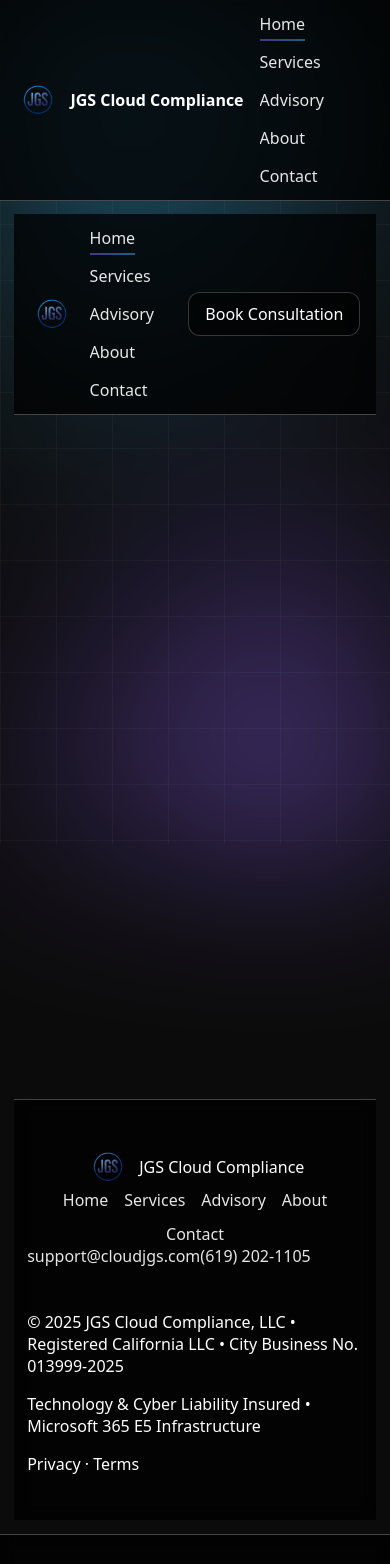
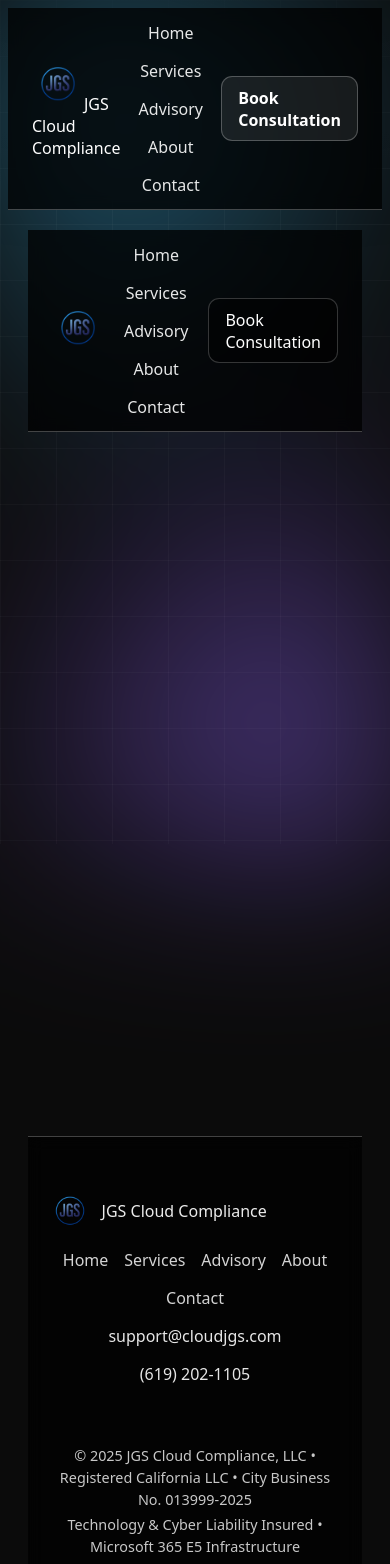
Before and after one commit to jspears80/jgs, a Next.js app: page / in a window 390 px wide. Shown: the top 1564 px of the page. Built offline with nearby package versions, Linux system fonts and the light colour scheme.

Commit message:
Update globals.css

```diff
--- a/app/globals.css
+++ b/app/globals.css
@@ -1,346 +1,427 @@
-/* =========  GLOBAL VARIABLES  ========= */
-:root{
-  --bg:#0b0b0b; --fg:#ffffff;
-  --muted:rgba(255,255,255,.20); --muted-2:rgba(255,255,255,.25);
-  --accent-purple:rgba(139,92,246,.60); --accent-blue:rgba(56,189,248,.55);
-  --soft:rgba(0,0,0,.55);
-  --radius:1.1rem;
-  --ring:rgba(139,92,246,.35); --ring2:rgba(56,189,248,.25);
-  --shadow:0 10px 30px rgba(0,0,0,.35);
+/* ======================================================
+   GLOBAL THEME
+   ====================================================== */
+:root {
+  --bg: #0b0b0b;
+  --fg: #ffffff;
+  --muted: rgba(255, 255, 255, 0.2);
+  --muted-2: rgba(255, 255, 255, 0.25);
+  --accent-purple: rgba(139, 92, 246, 0.6);
+  --accent-blue: rgba(56, 189, 248, 0.55);
+  --radius: 1rem;
+  --shadow: 0 8px 28px rgba(0, 0, 0, 0.35);
 }
 
-/* =========  BASE  ========= */
-*{box-sizing:border-box}
-html,body,#root{height:100%}
-html{overflow-y:scroll; scroll-behavior:smooth}
-body{
-  margin:0; min-height:100%;
-  background:var(--bg); color:var(--fg);
-  font-family:system-ui,-apple-system,"Segoe UI",Roboto,Helvetica,Arial,sans-serif;
-  -webkit-font-smoothing:antialiased; -moz-osx-font-smoothing:grayscale;
+/* ======================================================
+   BASE
+   ====================================================== */
+*,
+*::before,
+*::after {
+  box-sizing: border-box;
 }
-a{color:inherit; text-decoration:none}
-a:focus,.btn:focus{outline:none}
 
-/* =========  BACKGROUND EFFECTS  ========= */
-body::before{
-  content:""; position:fixed; inset:0; z-index:0; pointer-events:none;
+html,
+body {
+  height: 100%;
+  background: var(--bg);
+  color: var(--fg);
+  font-family: system-ui, -apple-system, "Segoe UI", Roboto, Helvetica, Arial, sans-serif;
+  -webkit-font-smoothing: antialiased;
+  -moz-osx-font-smoothing: grayscale;
+  scroll-behavior: smooth;
+}
+
+a {
+  color: inherit;
+  text-decoration: none;
+  transition: opacity 0.2s ease;
+}
+a:hover {
+  opacity: 0.9;
+}
+
+/* ======================================================
+   BACKGROUND EFFECTS
+   ====================================================== */
+body::before {
+  content: "";
+  position: fixed;
+  inset: 0;
+  z-index: 0;
+  pointer-events: none;
   background:
     radial-gradient(1200px 500px at 50% -6%, #0b0b0b 0%, transparent 62%),
-    linear-gradient(to right, rgba(255,255,255,.12) 1px, transparent 1px),
-    linear-gradient(to bottom, rgba(255,255,255,.12) 1px, transparent 1px);
-  background-size:auto,56px 56px,56px 56px; opacity:.3;
-}
-body::after{
-  content:""; position:fixed; inset:0; z-index:0; pointer-events:none;
-  background:
-    radial-gradient(44rem 44rem at 10% 2%, var(--accent-blue), transparent 70%),
-    radial-gradient(38rem 38rem at 90% 100%, var(--accent-purple), transparent 70%);
-  filter:blur(88px); mix-blend-mode:screen; animation:flarePulse 14s ease-in-out infinite alternate;
-}
-@keyframes flarePulse{from{transform:scale(1)} to{transform:scale(1.05)}}
-
-/* =========  TYPOGRAPHY  ========= */
-h1.hero{font-size:3rem; line-height:1.05; font-weight:800; margin:.25rem 0 .75rem; letter-spacing:-.015em}
-@media (max-width:900px){h1.hero{font-size:2.2rem}}
-@media (max-width:520px){h1.hero{font-size:1.9rem}}
-p.lead{opacity:.9; margin:.25rem 0 1rem; font-size:1.1rem; line-height:1.5}
-@media (max-width:520px){p.lead{font-size:1rem}}
-.title-xl{font-size:1.35rem; font-weight:800; margin:0 0 .5rem}
-.eyebrow{
-  display:inline-block; font-size:.8rem; letter-spacing:.12em; text-transform:uppercase;
-  opacity:.8; margin-bottom:.35rem;
+    linear-gradient(to right, rgba(255, 255, 255, 0.1) 1px, transparent 1px),
+    linear-gradient(to bottom, rgba(255, 255, 255, 0.1) 1px, transparent 1px);
+  background-size: auto, 56px 56px, 56px 56px;
+  opacity: 0.3;
 }
 
-/* =========  LAYOUT HELPERS  ========= */
-.container{max-width:86rem; margin:0 auto; padding:2rem; position:relative; z-index:1}
-.section{padding:4rem 0; scroll-margin-top:4rem}
-.main{min-height:calc(100vh - 160px)}
-.home-grid{display:grid; grid-template-columns:1.2fr .9fr; gap:1.25rem}
-@media (max-width:900px){.home-grid{grid-template-columns:1fr}}
-@media (max-width:900px){
-  .section{padding:2.5rem 0}
-  .container{padding:.85rem}
-  .card.full{padding:1.25rem}
+body::after {
+  content: "";
+  position: fixed;
+  inset: 0;
+  z-index: 0;
+  pointer-events: none;
+  background:
+    radial-gradient(40rem 40rem at 10% 5%, var(--accent-blue), transparent 70%),
+    radial-gradient(38rem 38rem at 90% 95%, var(--accent-purple), transparent 70%);
+  filter: blur(90px);
+  mix-blend-mode: screen;
+  animation: pulse 14s ease-in-out infinite alternate;
+}
+@keyframes pulse {
+  from {
+    transform: scale(1);
+  }
+  to {
+    transform: scale(1.04);
+  }
 }
 
-/* =========  HEADER & NAV  ========= */
-.header{
-  position:sticky; top:0; z-index:1000;
-  background:rgba(0,0,0,.75); backdrop-filter:blur(8px);
-  border-bottom:1px solid var(--muted-2); padding-top:env(safe-area-inset-top);
-  transition: box-shadow .2s ease, border-color .2s ease, background .2s ease;
+/* ======================================================
+   TYPOGRAPHY
+   ====================================================== */
+h1.hero {
+  font-size: 3rem;
+  font-weight: 800;
+  line-height: 1.05;
+  letter-spacing: -0.02em;
+  margin: 0.25rem 0 1rem;
 }
-.header.scrolled{ box-shadow:0 8px 22px rgba(0,0,0,.35); border-color:rgba(255,255,255,.18); background:rgba(0,0,0,.82) }
-.header-row{
-  display:grid; align-items:center; gap:1rem; padding:.8rem 1rem;
-  grid-template-columns:auto 1fr auto; /* brand | nav | CTA */
+@media (max-width: 900px) {
+  h1.hero {
+    font-size: 2.2rem;
+  }
 }
-.brand{display:flex; align-items:center; gap:.65rem; font-weight:700; color:var(--fg)}
-.logo{height:58px; width:auto; display:block; vertical-align:middle}
-.tagline{display:none !important;} /* hide legacy text */
-.nav-links{display:flex; gap:1rem; flex-wrap:wrap; justify-content:center}
-.nav-links a{font-weight:500; opacity:.9; transition:opacity .2s ease; position:relative; white-space:nowrap}
-.nav-links a:hover{opacity:1}
-.nav-links a.nav-active::after,
-.nav-links a:hover::after{
-  content:""; position:absolute; left:0; right:0; bottom:-6px; height:2px;
-  background:linear-gradient(90deg,var(--accent-purple),var(--accent-blue)); opacity:.95;
+p.lead {
+  opacity: 0.9;
+  margin: 0.25rem 0 1.25rem;
+  font-size: 1.15rem;
+  line-height: 1.55;
 }
-.nav-right{display:flex; align-items:center; gap:.5rem}
-.btn-cta{
-  border:1px solid rgba(255,255,255,.32);
-  background:rgba(255,255,255,.10);
-  font-weight:600; border-radius:.7rem; transition:all .25s ease;
-}
-.btn-cta:hover{ background:rgba(255,255,255,.16); border-color:rgba(255,255,255,.5); transform:translateY(-1px) }
-@media (max-width:900px){
-  .nav-links{overflow-x:auto; -webkit-overflow-scrolling:touch; scrollbar-width:none; justify-content:flex-start}
-  .nav-links::-webkit-scrollbar{display:none}
-  .logo{height:44px}
-  .nav-right{display:none}
+.eyebrow {
+  display: inline-block;
+  font-size: 0.75rem;
+  letter-spacing: 0.12em;
+  text-transform: uppercase;
+  opacity: 0.75;
+  margin-bottom: 0.25rem;
 }
 
-/* =========  FOCUS VISIBILITY ========= */
-.btn:focus-visible, .nav-links a:focus-visible, a:focus-visible{
-  outline:2px solid rgba(139,92,246,.9); outline-offset:2px; border-radius:.4rem;
+/* ======================================================
+   GRID / STRUCTURE
+   ====================================================== */
+.container {
+  max-width: 86rem;
+  margin: 0 auto;
+  padding: 2rem;
+  position: relative;
+  z-index: 1;
+}
+.section {
+  padding: 4rem 0;
+}
+.main {
+  min-height: calc(100vh - 140px);
+}
+.home-grid {
+  display: grid;
+  grid-template-columns: 1.2fr 0.9fr;
+  gap: 2rem;
+}
+@media (max-width: 900px) {
+  .home-grid {
+    grid-template-columns: 1fr;
+  }
+  .section {
+    padding: 2.5rem 0;
+  }
+  .container {
+    padding: 1.25rem;
+  }
 }
 
-/* =========  FOOTER ========= */
-.footer{border-top:1px solid var(--muted-2); background:rgba(0,0,0,.72); backdrop-filter:blur(8px); padding:2rem 0}
-.footer-inner{display:flex; flex-direction:column; align-items:center; gap:.6rem; text-align:center}
-.footer-logo{height:48px; opacity:.9}
-.footer-text p{margin:.25rem 0; opacity:.85; font-size:.9rem}
-.footer-text a{color:var(--fg); text-decoration:none; margin:0 .25rem; opacity:.9}
-.footer-text a:hover{opacity:1}
-
-/* Footer grid + subfooter */
-.footer-grid{
-  display:grid; grid-template-columns:1.1fr 1fr 1.1fr; gap:1.25rem; align-items:start; padding-bottom:1.2rem;
+/* ======================================================
+   HEADER
+   ====================================================== */
+.header {
+  position: sticky;
+  top: 0;
+  z-index: 1000;
+  background: rgba(0, 0, 0, 0.75);
+  backdrop-filter: blur(8px);
+  border-bottom: 1px solid var(--muted-2);
+  transition: all 0.25s ease;
 }
-@media (max-width:900px){
-  .footer-grid{ grid-template-columns:1fr; gap:1rem; text-align:center; }
-  .footer-cta{ align-items:center; }
+.header-row {
+  display: flex;
+  justify-content: space-between;
+  align-items: center;
+  padding: 0.85rem 1.5rem;
 }
-.footer-brand{ display:flex; align-items:center; justify-content:center; gap:.6rem; }
-.footer-brand .footer-logo{ height:56px; width:auto; opacity:.95; }
-@media (max-width:900px){ .footer-brand .footer-logo{ height:44px; } }
-.footer-links{ display:flex; flex-wrap:wrap; gap:.75rem 1rem; justify-content:center; }
-.footer-links a{ opacity:.9; position:relative; white-space:nowrap; }
-.footer-links a:hover{ opacity:1; }
-.footer-links a::after{
-  content:""; position:absolute; left:0; right:0; bottom:-6px; height:1px;
-  background:linear-gradient(90deg,var(--accent-purple),var(--accent-blue)); opacity:0; transition:opacity .2s ease;
+.logo {
+  height: 52px;
+  width: auto;
 }
-.footer-links a:hover::after{ opacity:.9; }
-.footer-cta{ display:flex; flex-direction:column; gap:.6rem; align-items:flex-end; }
-.footer-link{ opacity:.9; text-decoration:none; }
-.footer-link:hover{ opacity:1; }
-.footer-actions{ display:flex; gap:.5rem; flex-wrap:wrap; }
-.footer-actions .btn.sm{ min-width:9.5rem; justify-content:center; }
-.footer-book{ background:rgba(255,255,255,.10); border-color:rgba(255,255,255,.32); font-weight:600; }
-.footer-book:hover{ background:rgba(255,255,255,.16); border-color:rgba(255,255,255,.5); }
-.subfooter{ border-top:1px solid rgba(255,255,255,.12); background:rgba(0,0,0,.66); margin-top:1.2rem; }
-.subfooter-row{ display:flex; justify-content:center; align-items:center; gap:.5rem; padding:.9rem 1rem; opacity:.92; font-size:.95rem; }
-.subfooter-row .dot{ opacity:.6; }
-
-/* =========  CARDS ========= */
-.card{
-  border-radius:var(--radius); border:1px solid var(--muted);
-  background:linear-gradient(180deg, rgba(0,0,0,.55), rgba(0,0,0,.48));
-  box-shadow:var(--shadow), inset 0 1px 0 rgba(255,255,255,.06);
-  padding:1.35rem 1.4rem; transition:transform .2s ease, box-shadow .2s ease, border-color .2s ease;
+.nav-right .btn-cta {
+  border: 1px solid rgba(255, 255, 255, 0.25);
+  background: rgba(255, 255, 255, 0.08);
+  border-radius: 0.7rem;
+  padding: 0.6rem 1rem;
+  font-weight: 600;
+  transition: all 0.2s ease;
 }
-.card.full{padding:1.6rem}
-.card:hover{transform:translateY(-3px); border-color:rgba(255,255,255,.35)}
-.book-cta{
-  border:1px solid transparent;
-  background:
-    radial-gradient(120% 120% at 10% 0%, rgba(139,92,246,.08), transparent 40%),
-    radial-gradient(120% 120% at 100% 100%, rgba(56,189,248,.08), transparent 40%),
-    linear-gradient(180deg, rgba(0,0,0,.58), rgba(0,0,0,.5));
-  box-shadow:0 0 0 1px rgba(255,255,255,.08) inset, 0 8px 26px rgba(0,0,0,.45);
+.nav-right .btn-cta:hover {
+  background: rgba(255, 255, 255, 0.12);
+  border-color: rgba(255, 255, 255, 0.45);
 }
 
-/* Premium CTA band (left-aligned site-wide) */
-.cta-band{
-  border-radius:var(--radius); padding:1.8rem;
-  border:1px solid rgba(255,255,255,.16);
-  background:
-    linear-gradient(180deg, rgba(20,20,20,.7), rgba(12,12,12,.7)),
-    radial-gradient(60% 120% at 0% 0%, var(--ring) 0%, transparent 60%),
-    radial-gradient(80% 120% at 100% 100%, var(--ring2) 0%, transparent 60%);
-  box-shadow:var(--shadow); margin-top:1.75rem;
+/* ======================================================
+   NAVIGATION
+   ====================================================== */
+.nav-links {
+  display: flex;
+  gap: 1rem;
+  flex-wrap: wrap;
+  justify-content: center;
 }
-.cta-band p{ text-align:left; }
+.nav-links a {
+  font-weight: 500;
+  opacity: 0.9;
+  position: relative;
+}
+.nav-links a:hover::after,
+.nav-links a.active::after {
+  content: "";
+  position: absolute;
+  left: 0;
+  right: 0;
+  bottom: -6px;
+  height: 2px;
+  background: linear-gradient(90deg, var(--accent-purple), var(--accent-blue));
+  opacity: 0.95;
+}
 
-/* =========  PROOF GRID (mini-cards) ========= */
-.proofgrid{
-  display:grid; gap:1.1rem; grid-template-columns:repeat(auto-fit,minmax(260px,1fr)); margin-top:1.75rem;
+/* ======================================================
+   FOOTER
+   ====================================================== */
+.footer {
+  border-top: 1px solid var(--muted-2);
+  background: rgba(0, 0, 0, 0.72);
+  backdrop-filter: blur(8px);
+  color: rgba(255, 255, 255, 0.92);
+  padding: 2rem 0 1rem;
 }
-.proofgrid div{
-  background:rgba(0,0,0,.45); border:1px solid rgba(255,255,255,.12);
-  border-radius:.8rem; padding:.85rem 1rem; line-height:1.6;
-  box-shadow:0 3px 6px rgba(0,0,0,.25);
-  transition:background .2s ease, border-color .2s ease, transform .15s ease, box-shadow .2s ease;
+.footer-main {
+  display: grid;
+  grid-template-columns: 1fr auto 1fr;
+  align-items: center;
+  gap: 1rem;
+  margin-bottom: 1rem;
 }
-.proofgrid div:hover{
-  background:rgba(255,255,255,.06); border-color:rgba(255,255,255,.3);
-  transform:translateY(-2px); box-shadow:0 6px 14px rgba(0,0,0,.35), 0 0 8px rgba(139,92,246,.25);
+.footer-brand {
+  display: flex;
+  align-items: center;
+  gap: 0.6rem;
 }
-.proofgrid strong{display:inline-block; margin-bottom:.2rem}
+.footer-logo {
+  height: 44px;
+  width: auto;
+}
+.footer-links {
+  display: flex;
+  gap: 1rem;
+  justify-content: center;
+  flex-wrap: wrap;
+}
+.footer-links a {
+  opacity: 0.9;
+  font-weight: 500;
+  transition: opacity 0.2s ease;
+}
+.footer-links a:hover {
+  opacity: 1;
+}
+.footer-contact {
+  display: flex;
+  justify-content: flex-end;
+  gap: 1rem;
+  flex-wrap: wrap;
+}
+.footer-link {
+  color: rgba(255, 255, 255, 0.9);
+  transition: color 0.2s ease;
+}
+.footer-link:hover {
+  color: #9b8df2;
+}
 
-/* (Legacy badges kept harmless) */
-.badge-list{display:grid; grid-template-columns:repeat(auto-fit,minmax(260px,1fr)); gap:.6rem}
-.badge{border:1px solid rgba(255,255,255,.18); border-radius:.6rem; padding:.55rem .65rem; background:rgba(0,0,0,.45)}
-
-/* =========  BUTTONS ========= */
-.btn{
-  display:inline-flex; align-items:center; justify-content:center;
-  padding:.6rem 1rem; border:1px solid var(--muted); border-radius:.75rem;
-  background:rgba(0,0,0,.5); color:var(--fg); text-decoration:none; font-weight:500;
-  transition:all .2s ease;
+.footer-bottom {
+  text-align: center;
+  font-size: 0.9rem;
+  opacity: 0.85;
+  line-height: 1.5;
 }
-.btn.primary{background:rgba(255,255,255,.08); border-color:rgba(255,255,255,.3)}
-.btn:hover{background:rgba(255,255,255,.12); border-color:rgba(255,255,255,.5)}
-.btn.sm{padding:.4rem .7rem; font-size:.9rem}
-
-/* =========  TABLES ========= */
-table{width:100%; border-collapse:collapse; margin:.75rem 0 0}
-thead th{border-bottom:1px solid var(--muted-2); text-align:left; padding:.6rem .5rem; font-weight:700}
-tbody td{border-top:1px solid var(--muted); padding:.6rem .5rem; vertical-align:top; font-size:.95rem}
-tbody tr:nth-child(2n){background:rgba(255,255,255,.02)}
-@media (max-width:760px){
-  table, thead, tbody, th, td, tr{display:block}
-  thead{display:none}
-  tbody tr{border:1px solid var(--muted); border-radius:.6rem; margin:0 0 .75rem; padding:.35rem .5rem}
-  tbody td{border:0; padding:.35rem 0}
-  tbody td::before{
-    content:attr(data-label); display:block; font-size:.78rem; opacity:.7;
-    text-transform:uppercase; letter-spacing:.08em; margin-bottom:.1rem;
+.footer-bottom p {
+  margin: 0.25rem 0;
+}
+.footer-legal-links a {
+  margin: 0 0.25rem;
+  opacity: 0.85;
+}
+.footer-legal-links a:hover {
+  opacity: 1;
+}
+@media (max-width: 900px) {
+  .footer-main {
+    grid-template-columns: 1fr;
+    text-align: center;
+  }
+  .footer-contact {
+    justify-content: center;
   }
 }
-@media (max-width:420px){
-  tbody tr{padding:.25rem .45rem}
-  tbody td{padding:.28rem 0}
+
+/* ======================================================
+   BUTTONS
+   ====================================================== */
+.btn {
+  display: inline-flex;
+  align-items: center;
+  justify-content: center;
+  padding: 0.6rem 1rem;
+  border: 1px solid var(--muted);
+  border-radius: 0.7rem;
+  background: rgba(0, 0, 0, 0.5);
+  color: var(--fg);
+  font-weight: 500;
+  transition: all 0.2s ease;
+}
+.btn:hover {
+  background: rgba(255, 255, 255, 0.1);
+  border-color: rgba(255, 255, 255, 0.45);
+}
+.btn.primary {
+  background: rgba(255, 255, 255, 0.08);
+  border-color: rgba(255, 255, 255, 0.3);
+}
+.btn.sm {
+  padding: 0.45rem 0.75rem;
+  font-size: 0.9rem;
 }
 
-/* =========  UTILITIES ========= */
-ul{margin:0 0 1rem 1.25rem; padding:0; list-style:disc}
-li{margin:.5rem 0; line-height:1.6}
-
-/* =========  FOUNDER CARD ========= */
-.founder{
-  border:1px solid var(--muted); background:rgba(0,0,0,.45); border-radius:1rem;
-  box-shadow:0 8px 20px rgba(0,0,0,.3), inset 0 1px 0 rgba(255,255,255,.06);
-  padding:1rem; display:flex; flex-direction:column; align-items:flex-start; gap:1rem; max-width:420px;
+/* ======================================================
+   PROOF GRID (Home Mini Cards)
+   ====================================================== */
+.proofgrid {
+  display: grid;
+  grid-template-columns: repeat(auto-fit, minmax(260px, 1fr));
+  gap: 1rem;
+  margin-top: 1.5rem;
 }
-.founder-img{
-  width:100%; height:auto; max-height:520px; border-radius:.9rem; object-fit:contain;
-  background:rgba(0,0,0,.25); outline:1px solid rgba(255,255,255,.12);
+.proofgrid div {
+  background: rgba(0, 0, 0, 0.45);
+  border: 1px solid rgba(255, 255, 255, 0.12);
+  border-radius: 0.8rem;
+  padding: 0.9rem 1rem;
+  line-height: 1.55;
+  box-shadow: 0 3px 6px rgba(0, 0, 0, 0.25);
+  transition: all 0.2s ease;
 }
-.founder-meta{text-align:center; width:100%}
-.founder-name{font-weight:800; margin:.25rem 0 .1rem}
-.founder-title{opacity:.9; font-size:.95rem; margin-bottom:.6rem}
-.founder-actions{display:flex; gap:.5rem}
-
-/* =========  SERVICES POLISH ========= */
-.legend-row{display:flex; gap:.6rem; flex-wrap:wrap; margin-top:.75rem}
-.legend{border:1px solid rgba(255,255,255,.18); background:rgba(255,255,255,.05); border-radius:.6rem; padding:.28rem .55rem; font-size:.9rem; opacity:.9}
-.service-card{padding-top:1.2rem}
-.service-head{display:flex; align-items:baseline; justify-content:space-between; gap:.75rem; flex-wrap:wrap; margin-bottom:.35rem}
-.price-pill{border:1px solid rgba(255,255,255,.25); border-radius:.6rem; padding:.25rem .55rem; font-weight:700; white-space:nowrap; background:rgba(255,255,255,.06)}
-.two-col{display:grid; grid-template-columns:1fr 1fr; gap:1rem}
-@media (max-width:900px){ .two-col{ grid-template-columns:1fr } }
-.subhead{font-weight:700; margin:.1rem 0 .35rem}
-.list-tight{margin:.2rem 0 0 1.25rem}
-.list-tight li{margin:.4rem 0; line-height:1.55}
-
-/* ======= Services page spacing polish (match Home rhythm) ======= */
-.page-services .card.full { margin-bottom: 1.25rem; }
-.page-services .service-card { padding-top: 1.35rem; margin-bottom: 1.1rem; }
-.page-services .service-card + .service-card { margin-top: 0.2rem; }
-.page-services .legend-row { margin-top: .85rem; margin-bottom: .25rem; }
-.page-services .two-col { gap: 1.25rem; }
-.page-services .subhead { margin: .05rem 0 .4rem; }
-.page-services .list-tight li { margin: .42rem 0; line-height: 1.58; }
-
-/* =========  Optional: soft fade-in for proof cards ========= */
-.proofgrid div{opacity:0; animation:fadeIn .6s ease forwards}
-.proofgrid div:nth-child(2){animation-delay:.05s}
-.proofgrid div:nth-child(3){animation-delay:.1s}
-.proofgrid div:nth-child(4){animation-delay:.15s}
-@keyframes fadeIn{from{opacity:0; transform:translateY(6px)} to{opacity:1; transform:translateY(0)}}
-
-/* ===== Modal (Scope popup) — fixed for header overlap ===== */
-.modal-backdrop{
-  position:fixed; inset:0; z-index:2000;
-  background:rgba(0,0,0,.65);
-  display:flex; align-items:flex-start; justify-content:center;
-  padding:2rem 1rem; /* push below sticky header */
-  overflow-y:auto;
+.proofgrid div:hover {
+  background: rgba(255, 255, 255, 0.06);
+  border-color: rgba(255, 255, 255, 0.3);
+  transform: translateY(-2px);
+  box-shadow: 0 8px 14px rgba(0, 0, 0, 0.35);
 }
-.modal-card{
-  background:linear-gradient(180deg, rgba(12,12,12,.95), rgba(10,10,10,.92));
-  border:1px solid rgba(255,255,255,.18);
-  border-radius:1rem;
-  width:min(900px,95vw);
-  max-height:85vh;
-  overflow:auto;
-  margin-top:4.5rem; /* clear header */
-  box-shadow:var(--shadow), 0 0 0 1px rgba(255,255,255,.06) inset;
-  animation:modalFadeIn .25s ease-out;
-}
-@keyframes modalFadeIn{from{opacity:0; transform:translateY(-10px)} to{opacity:1; transform:translateY(0)}}
-.modal-head{ display:flex; align-items:center; justify-content:space-between; padding:1rem 1.25rem; border-bottom:1px solid rgba(255,255,255,.12); }
-.modal-body{ padding:1rem 1.25rem 1.25rem 1.25rem; }
-@media (max-width:600px){
-  .modal-card{ margin-top:5.5rem; width:94vw; max-height:88vh; }
+.proofgrid strong {
+  display: block;
+  margin-bottom: 0.25rem;
 }
 
-/* ===== Page Spacing Fixes (match site rhythm) ===== */
-.page-advisory .card, .page-about .card, .page-contact .card { margin-bottom:1.25rem; }
-.page-advisory .card.full, .page-about .card.full, .page-contact .card.full { margin-bottom:1.4rem; }
-.page-advisory .card + .card, .page-about .card + .card, .page-contact .card + .card { margin-top:0; }
+/* ======================================================
+   CTA BAND
+   ====================================================== */
+.cta-band {
+  border: 1px solid rgba(255, 255, 255, 0.12);
+  border-radius: var(--radius);
+  background: linear-gradient(
+      180deg,
+      rgba(20, 20, 20, 0.85),
+      rgba(12, 12, 12, 0.8)
+    ),
+    radial-gradient(60% 120% at 0% 0%, var(--accent-purple) 0%, transparent 60%),
+    radial-gradient(80% 120% at 100% 100%, var(--accent-blue) 0%, transparent 60%);
+  padding: 1.8rem;
+  margin-top: 1.75rem;
+  box-shadow: var(--shadow);
+}
+.cta-band p {
+  text-align: left;
+  margin: 0;
+  font-size: 1.05rem;
+  line-height: 1.5;
+}
 
-/* ========= ABOUT (refined, minimal & spacing sync) ========= */
-.page-about .about-card{
-  text-align:left;
-  padding:2.5rem 2.25rem 2.75rem;
-  max-width:72ch;
-  margin:0 auto 1.4rem auto;
-  background:linear-gradient(180deg, rgba(14,14,14,.92), rgba(10,10,10,.88));
-  border:1px solid rgba(255,255,255,.10);
-  border-radius:1.1rem;
-  box-shadow:0 10px 22px rgba(0,0,0,.32), inset 0 1px 0 rgba(255,255,255,.04);
+/* ======================================================
+   FOUNDER CARD
+   ====================================================== */
+.founder {
+  border: 1px solid var(--muted);
+  background: rgba(0, 0, 0, 0.45);
+  border-radius: 1rem;
+  box-shadow: var(--shadow), inset 0 1px 0 rgba(255, 255, 255, 0.06);
+  padding: 1.25rem;
+  display: flex;
+  flex-direction: column;
+  align-items: center;
+  gap: 1rem;
+  text-align: center;
 }
-.page-about .about-title{
-  font-size:1.95rem; line-height:1.25; font-weight:800; margin-bottom:1.25rem;
-  background:linear-gradient(90deg, rgba(255,255,255,.96), rgba(195,195,255,.90));
-  -webkit-background-clip:text; -webkit-text-fill-color:transparent;
+.founder-img {
+  width: 100%;
+  max-width: 400px;
+  border-radius: 0.9rem;
+  object-fit: cover;
+  border: 1px solid rgba(255, 255, 255, 0.12);
 }
-.page-about .about-text{ font-size:1.08rem; line-height:1.72; opacity:.92; margin:1rem 0; }
-.page-about .about-credo{
-  padding:1.6rem 1.8rem 1.9rem; max-width:72ch; margin:0 auto;
-  background:linear-gradient(180deg, rgba(12,12,12,.9), rgba(9,9,9,.86));
-  border:1px solid rgba(255,255,255,.08); border-radius:1rem;
-  box-shadow:0 8px 18px rgba(0,0,0,.28), inset 0 1px 0 rgba(255,255,255,.035);
+.founder-name {
+  font-weight: 800;
+  margin-top: 0.25rem;
 }
-.page-about .credo-list{ margin-top:.35rem; }
-.page-about .credo-list li{ margin:.45rem 0; line-height:1.6; opacity:.95; }
-.page-about .credo-foot{ margin-top:1rem; font-size:.97rem; opacity:.85; border-top:1px solid rgba(255,255,255,.08); padding-top:.85rem; }
-.page-about .card p{ line-height:1.65; opacity:.92; }
+.founder-title {
+  opacity: 0.9;
+  font-size: 0.95rem;
+}
+.founder-actions {
+  display: flex;
+  gap: 0.5rem;
+  justify-content: center;
+  margin-top: 0.5rem;
+}
 
-/* ========= BUSINESS LINE POLISH (Header + Footer) ========= */
-.header .nav-right span{
-  color:rgba(255,255,255,.85); font-size:.95rem; letter-spacing:.01em; margin-right:.75rem; white-space:nowrap;
+/* ======================================================
+   UTILITIES
+   ====================================================== */
+ul {
+  margin: 0 0 1rem 1.25rem;
+  padding: 0;
+  list-style: disc;
 }
-.header .nav-right span a{ color:#9b8df2; text-decoration:none; transition:color .2s ease; }
-.header .nav-right span a:hover{ color:#c8bfff; }
-.footer-cta span{ font-size:.95rem; opacity:.9; margin-bottom:.35rem; display:block; }
-.footer-cta span a{ color:#9b8df2; text-decoration:none; transition:color .2s ease; }
-.footer-cta span a:hover{ color:#c8bfff; }
-@media (max-width:900px){
-  .header .nav-right span{ font-size:.9rem; margin-right:.5rem; }
-  .footer-cta span{ font-size:.9rem; text-align:center; }
+li {
+  margin: 0.4rem 0;
+  line-height: 1.6;
 }
+
+@keyframes fadeIn {
+  from {
+    opacity: 0;
+    transform: translateY(6px);
+  }
+  to {
+    opacity: 1;
+    transform: translateY(0);
+  }
+}
```
